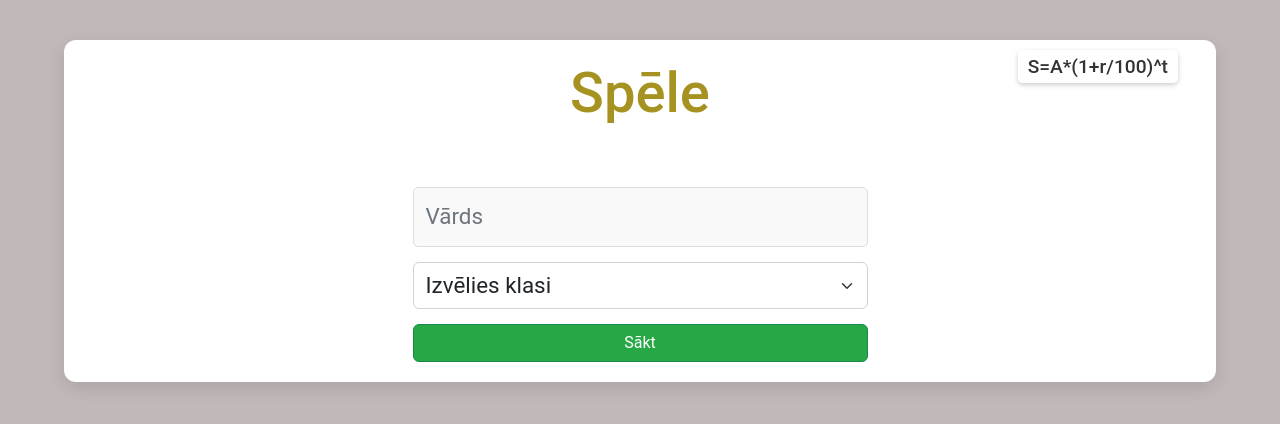
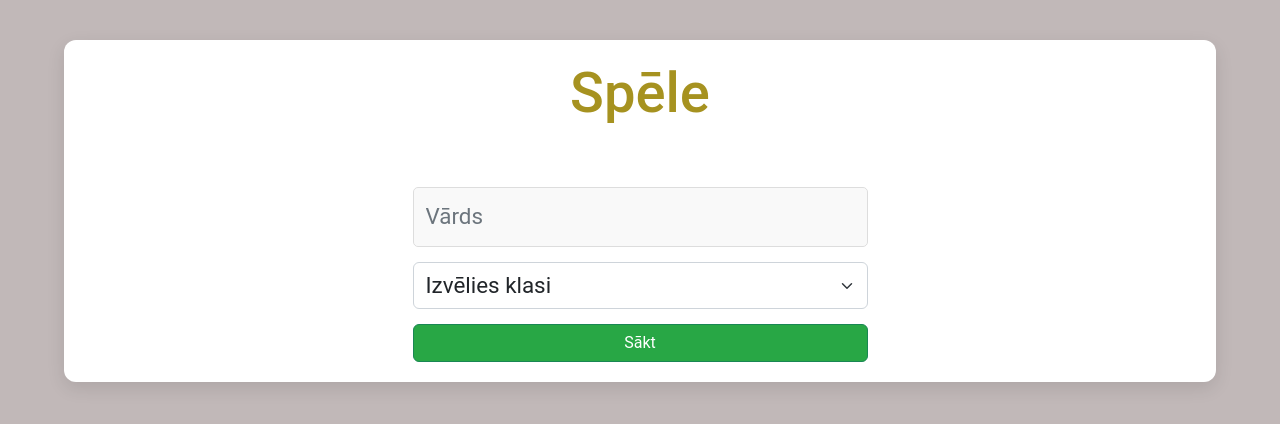
Before and after one commit to janisV-code/ZPDSpele, a plain HTML site: page index.html in a window 1280 px wide. Drawn offline with nearby package versions, Linux system fonts and the light colour scheme.

Commit message:
Update index.html

```diff
--- a/index.html
+++ b/index.html
@@ -40,7 +40,7 @@
               <div class="row">
                 <div class="d-flex justify-content-center">
                   <h1 id="jaut"></h1>
-                  <h3 id="top-right-text">S=A*(1+r/100)^t</h3>
+                  <!--<h3 id="top-right-text">S=A*(1+r/100)^t</h3> -->
                 </div>
                 </div>
         <div class="row">
```
